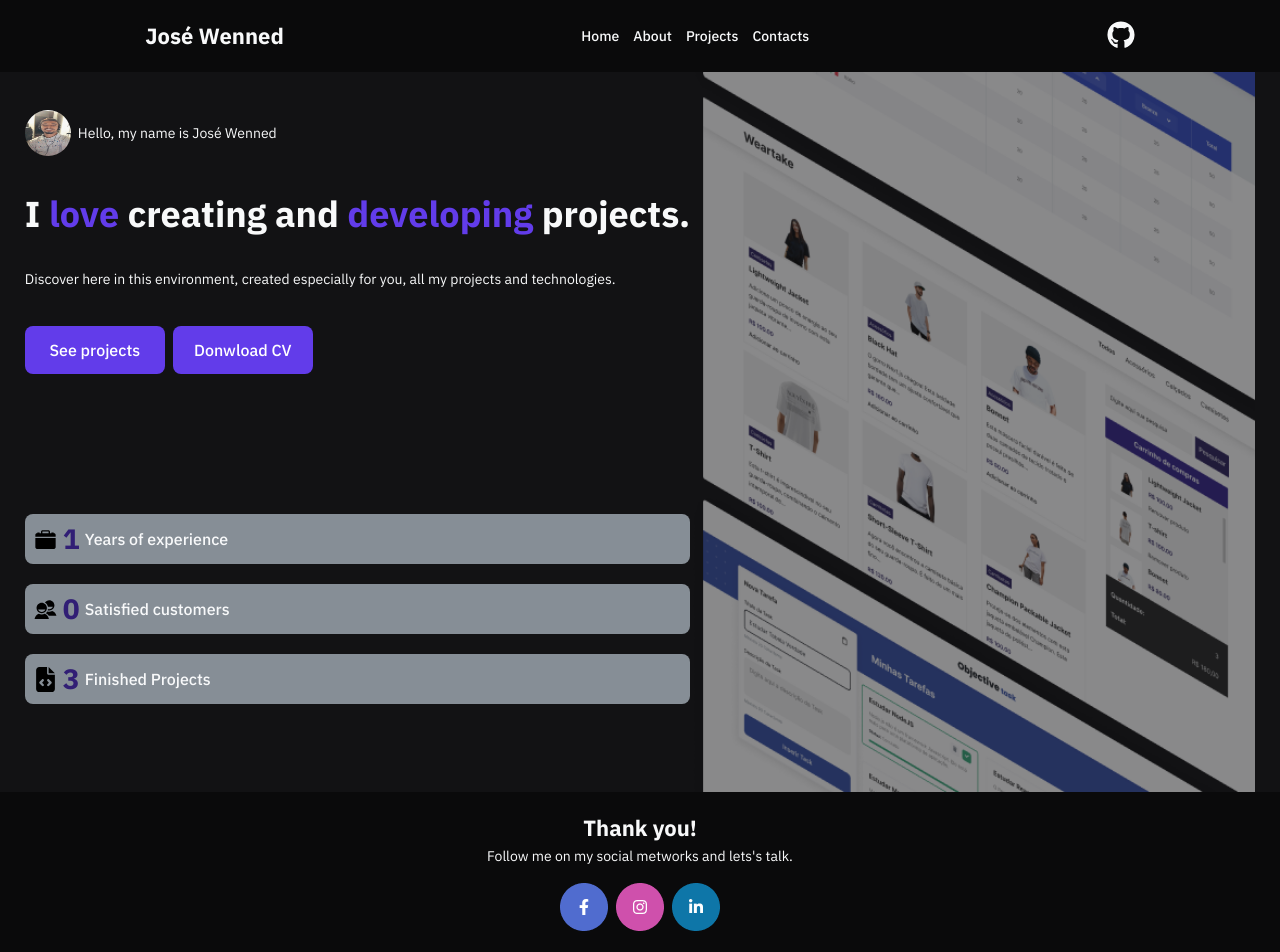
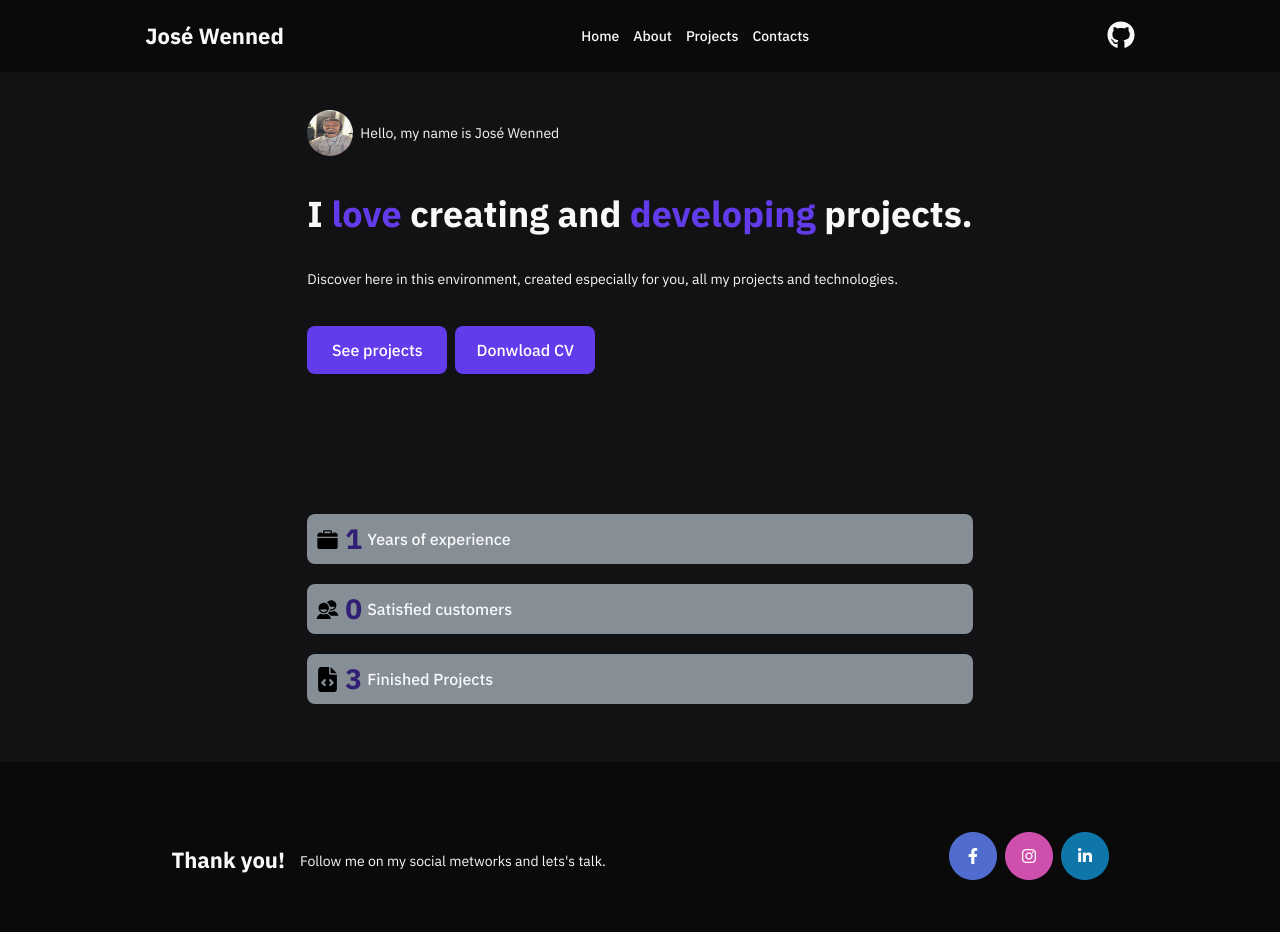
Before and after one commit to Kenzie-Academy-Brasil-Developers/Entrega---Portf-lio-de-Sucesso-JoseWenned, a React (Vite) app: page / in a window 1280 px wide. Shown: the top 952 px of the page. Built offline with nearby package versions, Linux system fonts and the light colour scheme.

Commit message:
feat: style update component footer

```diff
--- a/src/Components/Footer/style.module.scss
+++ b/src/Components/Footer/style.module.scss
@@ -3,6 +3,18 @@
     height: 170px;
     background-color: var(--color-gray-5);
 
+}
+
+@media screen and (min-width: 768px) {
+    .footer {
+
+       display: flex;
+       flex-direction: row;
+       justify-content: space-around;
+       align-items: center;
+
+
+    }
 }
 
 .containerPrimary {
@@ -12,6 +24,17 @@
     justify-content: center;
     align-items: center;
 
+}
+
+@media screen and (min-width: 768px) {
+    .containerPrimary {
+
+        display: flex;
+        flex-direction: row;
+        justify-content: center;
+        align-items: center;
+
+    }
 }
 
 .titleThank {
@@ -34,7 +57,16 @@
 
     color: var(--color-gray-0);
 
-    margin-top: 10px;
+    margin-top: 15px;
+}
+
+@media screen and (min-width: 768px) {
+    .paragraph {
+
+        margin-top: 28px;
+        margin-left: 15px;
+
+    }
 }
 
 .containerSecond {
--- a/src/Components/Home/home.component.tsx
+++ b/src/Components/Home/home.component.tsx
@@ -66,9 +66,9 @@ export const Home = () => {
 
                 </div>
 
-                <div className={style.imageContainer}>
-                    <img className={style.imageCart} src="./src/assets/header-bg.png.png" alt="image.cartPage"/>
-                </div>
+
+                <img className={style.imageCart} src="./src/assets/header-bg.png.png" alt="image.cartPage"/>
+
 
             </section>
         </>
--- a/src/Components/Home/style.module.scss
+++ b/src/Components/Home/style.module.scss
@@ -1,7 +1,7 @@
 .section {
 
     background-color: var(--color-gray-4);
-    height: 720px;
+    height: 690px;
 
     display: flex;
     justify-content: center;
@@ -126,7 +126,12 @@
     flex-direction: column;
     align-items: center;
 
+}
 
+@media screen and (min-width: 1440px) {
+    .containerFourth {
+        display: block;
+    }
 }
 
 .containerSubFourth {
@@ -144,6 +149,16 @@
     align-items: center;
     transition: background-color 0.3s;
 
+}
+
+@media screen and (min-width: 1440px) {
+    .containerSubFourth {
+        width: 400px;
+
+        display: flex;
+        flex-direction: row;
+        justify-content: left;
+    }
 }
 
 .containerSubFourth:hover {
@@ -186,44 +201,18 @@
 
 }
 
-.containerImage {
+.imageCart {
 
-    display: flex;
-    flex-direction: column;
-    align-items: center;
-    justify-content: center;
+    width: 565px;
+    height: 690px;
 
-    height: 600px;
-    width: 600px;
 
-    position: relative;
+    margin-left: 20px;
 
 }
 
-.imageCartUp {
-
-    width: 500px;
-    height: 400px;
-
-    margin: 0;
-
-    position: absolute;
-    top: 40px;
-    right: 30px
+@media screen and (max-width: 1440px) {
+    .imageCart {
+        display: none;
+    }
 }
-
-.imageCart {
-
-    width: 565px;
-    height: 720px;
-}
-
-.imageContainer {
-
-    @media screen and (min-width: 1440px) {
-        .imageContainer {
-            display: block; /* Ou apropriado para a sua situação */
-        }
-    }
-
-}
```
